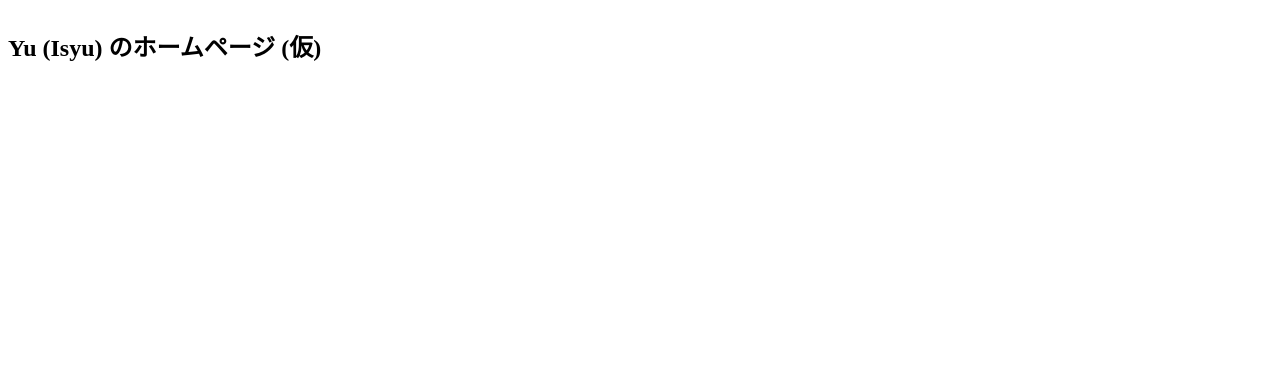
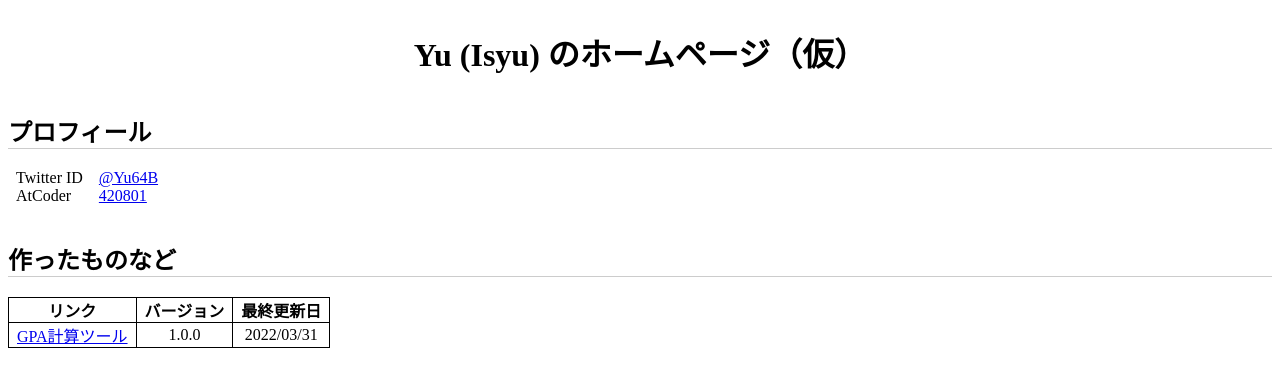
Before and after one commit to Yu-64B/home, a plain HTML site: page index.html in a window 1280 px wide. Drawn offline with Linux system fonts and the light colour scheme.

Commit message:
Change HTML and JavaScript and CSS file of home

```diff
--- a/index.html
+++ b/index.html
@@ -7,10 +7,42 @@
   <link rel="icon" href="favicon.ico">
   <script type="text/javascript" src="script.js"></script>
 </head>
-<body>
-  <main id="main">
+<body class="body">
+  <main id="main" class="main">
+    <h1 class="title">Yu (Isyu) のホームページ（仮）</h1>
     <section>
-      <h1>Yu (Isyu) のホームページ (仮)</h1>
+      <h2 class="heading">プロフィール</h2>
+      <table class="table">
+        <body>
+          <tr>
+            <td>Twitter ID</td>
+            <td><a href="https://twitter.com/Yu64B" target="_blank" rel="noopener noreferrer">@Yu64B</a></td>
+          </tr>
+          <tr>
+            <td>AtCoder</td>
+            <td><a href="https://atcoder.jp/users/420801" target="_blank" rel="noopener noreferrer">420801</a></td>
+          </tr>
+        </body>
+      </table>
+    </section>
+    <section>
+      <h2 class="heading">作ったものなど</h2>
+      <table class="table border-table">
+        <thead>
+          <tr>
+            <th>リンク</th>
+            <th>バージョン</th>
+            <th>最終更新日</th>
+          </tr>
+        </thead>
+        <body>
+          <tr>
+            <td><a href="./gpa">GPA計算ツール</a></td>
+            <td>1.0.0</td>
+            <td>2022/03/31</td>
+          </tr>
+        </body>
+      </table>
     </section>
   </main>
   <script type="text/javascript">
--- a/script.js
+++ b/script.js
@@ -27,10 +27,11 @@ function createHeader(putCounter) {
     const iconImg = document.createElement('img');
     const iconImgUrl = new URL('https://yu-64b.github.io/home/pack_icon.png');
     const headerEndDiv = document.createElement('div');
-    header.classList.add('header-footer-flex-container', 'header-footer-wrap-container', 'header-footer-large-gap-container');
+    header.classList.add('header', 'header-footer-flex-container', 'header-footer-wrap-container', 'header-footer-large-gap-container');
     headerStartDiv.classList.add('header-start-item');
     iconAnchor.classList.add('header-footer-flex-container');
     iconAnchor.href = iconUrl.href;
+    iconImg.classList.add('img');
     iconImg.src = iconImgUrl.href;
     headerEndDiv.classList.add('header-end-item');
     iconAnchor.appendChild(iconImg);
@@ -65,6 +66,7 @@ function createCounter() {
             imgUrl.searchParams.set('username', usernameString);
         }
     }
+    img.classList.add('img');
     img.src = imgUrl.href;
     img.alt = 'カウンター';
     img.crossOrigin = 'anonymous';
@@ -88,7 +90,7 @@ function createFooter() {
     const urlAnchor = document.createElement('a');
     const url = new URL('https://docs.github.com/en/pages');
     const urlText = document.createTextNode('Powered by GitHub Pages');
-    footer.classList.add('header-footer-flex-container');
+    footer.classList.add('footer', 'header-footer-flex-container');
     urlAnchor.classList.add('header-footer-link');
     urlAnchor.target = '_blank';
     urlAnchor.rel = 'noopener noreferrer';
--- a/style.css
+++ b/style.css
@@ -1,4 +1,4 @@
-body {
+.body {
   margin: 0;
 }
 .background {
@@ -20,10 +20,10 @@ body {
     margin: 0 40px;
   }
 }
-main {
+.main {
   padding: 8px;
 }
-header, footer {
+.header, .footer {
   background-color: #333333;
   color: #ffffff;
   padding: 8px;
@@ -65,6 +65,23 @@ header, footer {
   text-align: center;
   padding: 4px;
 }
-img {
+.img {
   font-size: calc(2em / 3);
 }
+.title {
+  text-align: center;
+}
+.heading {
+  border-bottom: 1px solid #cccccc;
+  padding-top: 16px;
+}
+.table {
+  border-collapse: collapse;
+}
+.table th, .table td {
+  padding: 0 8px;
+}
+.border-table th, .border-table td {
+  border: 1px solid;
+  text-align: center;
+}
```
